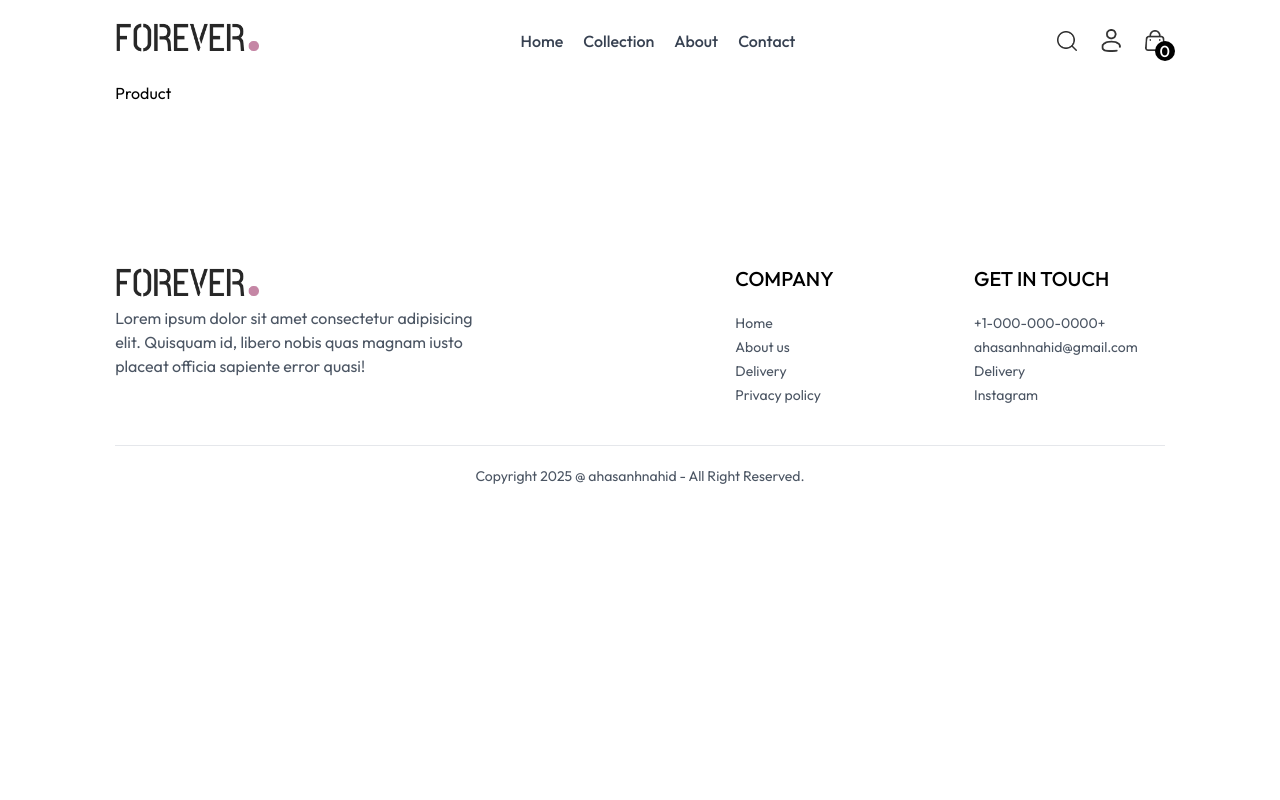
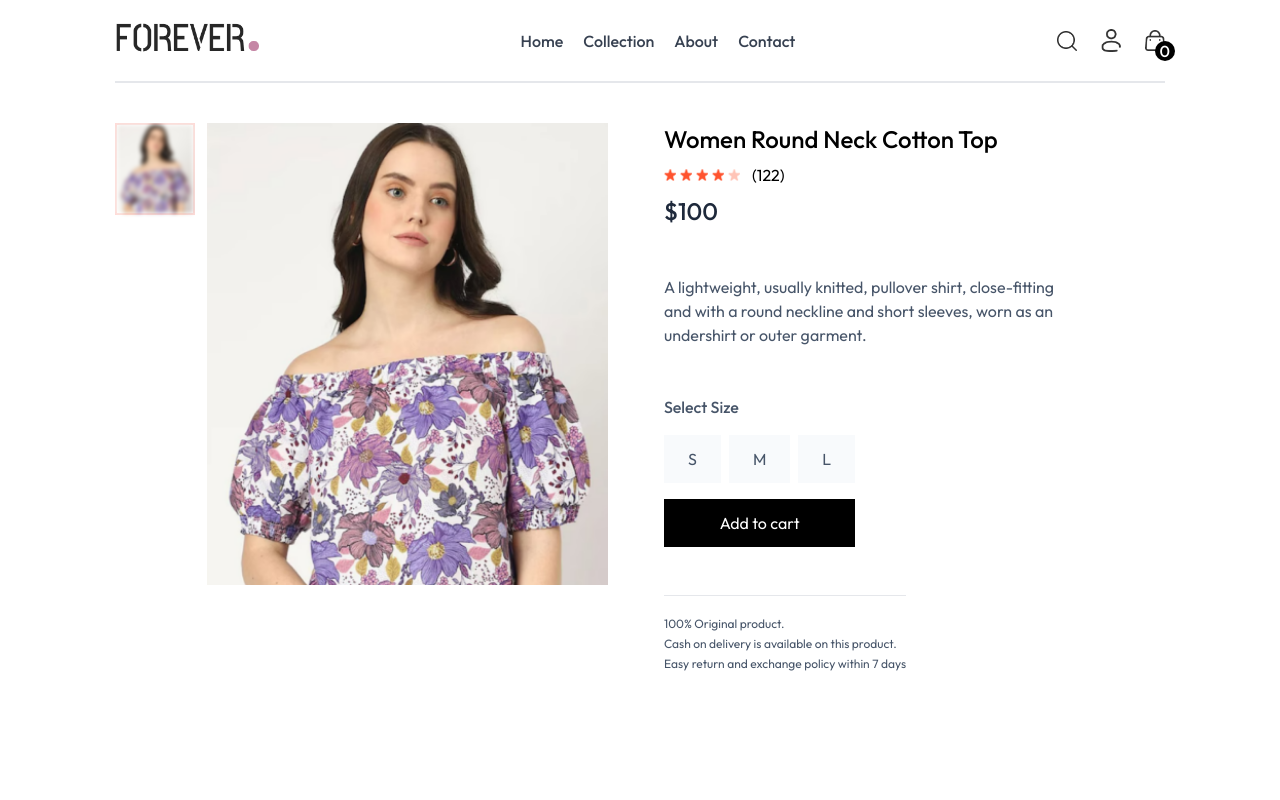
Before and after one commit to ahasan06/mern-ecommerce, a React (Vite) app in the folder frontend/: page /product/aaaaa in a window 1280 px wide. Shown: the top 800 px of the page. Built offline with nearby package versions, Linux system fonts and the light colour scheme.

Commit message:
part 10 : single product build subpart-1

```diff
--- a/frontend/src/context/ShopContext.jsx
+++ b/frontend/src/context/ShopContext.jsx
@@ -10,7 +10,8 @@ const ShopContextProvider = (props) =>{
     const delivery_fee = 10;
     const [search,setSearch] = useState('')
     const [showSearch,setShowSearch] = useState(false)
-  // Define when the search bar should be shown
+
+    // Define when the search bar should be shown
     const searchRoute = location.pathname === "/collection";
 
 
--- a/frontend/src/pages/Collection.jsx
+++ b/frontend/src/pages/Collection.jsx
@@ -81,7 +81,7 @@ function Collection() {
       }
 
       // If no filters are selected, reset to all products
-      if (selectedCategories.length === 0 && selectedTypes.length === 0 && search.trim() === "") {
+      if (selectedSort == 'relevant' && selectedCategories.length === 0 && selectedTypes.length === 0 && search.trim() === "") {
         setFilteredProducts(allProducts);
       } else {
         setFilteredProducts(filtered);
@@ -156,7 +156,7 @@ function Collection() {
 
         <div className='grid grid-cols-2   xl:grid-cols-3 2xl:grid-cols-4  gap-8'>
           {filteredProducts?.map((item, index) => (
-            <ProductItem key={index} id={item.id} image={item.image} name={item.name} price={item.price} rating={item.rating} totalsales={item.totalsales} bestseller={item.bestseller} />
+            <ProductItem key={index} id={item._id} image={item.image} name={item.name} price={item.price} rating={item.rating} totalsales={item.totalsales} bestseller={item.bestseller} />
           ))}
         </div>
 
--- a/frontend/src/pages/Product.jsx
+++ b/frontend/src/pages/Product.jsx
@@ -1,9 +1,102 @@
-import React from 'react'
+import React, { useContext, useEffect, useState } from 'react'
+import { useParams } from 'react-router-dom'
+import { ShopContext } from '../context/ShopContext'
+import { assets } from '../assets/assets'
 
 function Product() {
-  return (
-    <div>Product</div>
-  )
+  const { products, currency } = useContext(ShopContext)
+  const { productId } = useParams()
+  const [productData, setProductData] = useState(false);
+  const [size ,setSize] = useState('')
+  const [image, setImage] = useState('')
+
+
+  const fetchProduct = async () => {
+    products.forEach((item) => {
+      if (item._id === productId) {
+        setImage(item.image[0]);
+        setProductData(item);
+      }
+    });
+  };
+
+
+  useEffect(() => {
+    fetchProduct()
+  }, [productId, products])
+  console.log(productData);
+
+
+  return productData ? (
+    <div className='border-t-2 pt-10 transition-opacity ease-in duration-500 opacity-100'>
+      {/* product container */}
+      <div className='flex flex-col sm:flex-row gap-12 ' >
+        {/* product images */}
+        <div className="flex-1 flex flex-col-reverse sm:flex-row gap-3  ">
+          <div className=' sm:w-[16%]  flex sm:flex-col overflow-x-auto sm:overflow-y-auto  gap-1 '>
+            {productData?.image.map((item, index) => (
+              <button
+                onClick={() => setImage(item)} // Updates the selected image on click
+                key={index}
+                className={`border-2 w-[26%] sm:w-full  ${image === item ? 'border-custom-pink  ' : 'border-transparent'
+                  }`}
+              >
+                <img
+                  src={item}
+                  alt="product-thumbnail"
+                  className={`  sm:w-full  ${image === item ? 'blur-[2px]' : 'blur-0'
+                    }`}
+                />
+              </button>
+            ))}
+          </div>
+          <div className='w-full sm:w-[80%] overflow-hidden '>
+            <img src={image} alt="image" className='w-full h-auto transition-transform duration-300 ease-in-out hover:scale-150 cursor-zoom-in ' />
+          </div>
+        </div>
+        {/* product details */}
+        <div className="flex-1 flex flex-col items-start gap-12 ">
+          <div className='flex flex-col gap-2'>
+            <h2 className='font-medium text-2xl'>{productData.name}</h2>
+            <div className='flex items-center gap-1'>
+              <img src={assets.star_icon} alt="" className='w-3 ' />
+              <img src={assets.star_icon} alt="" className='w-3 ' />
+              <img src={assets.star_icon} alt="" className='w-3 ' />
+              <img src={assets.star_icon} alt="" className='w-3 ' />
+              <img src={assets.star_dull_icon} alt="" className='w-3 ' />
+              <p className='pl-2'>(122)</p>
+            </div>
+            <p className='font-medium text-2xl text-slate-800'>{currency}{productData.price}</p>
+          </div>
+          <p className='text-slate-600 w-[80%]'>{productData.description}</p>
+
+          <div className='flex flex-col   gap-4'>
+            <h4 className='text-slate-600 font-medium'>Select Size</h4>
+            <div className='flex gap-2'>
+              {
+                productData.sizes.map((size, index) => (
+                  <button key={index} className={`bg-slate-50  text-slate-600   px-6 py-3 `} >{size}</button>
+                ))
+              }
+            </div>
+
+
+            <button className='bg-black text-white px-6 py-3 hover:bg-slate-900'>
+              Add to cart
+            </button>
+          </div>
+
+          <ul className='flex flex-col items-start gap-1 text-slate-600 border-t pt-5 text-xs '>
+            <li>100% Original product.</li>
+            <li>Cash on delivery is available on this product.</li>
+            <li>Easy return and exchange policy within 7 days</li>
+          </ul>
+
+        </div>
+      </div>
+
+    </div>
+  ) : <div className='opacity-0'></div>
 }
 
 export default Product
```
